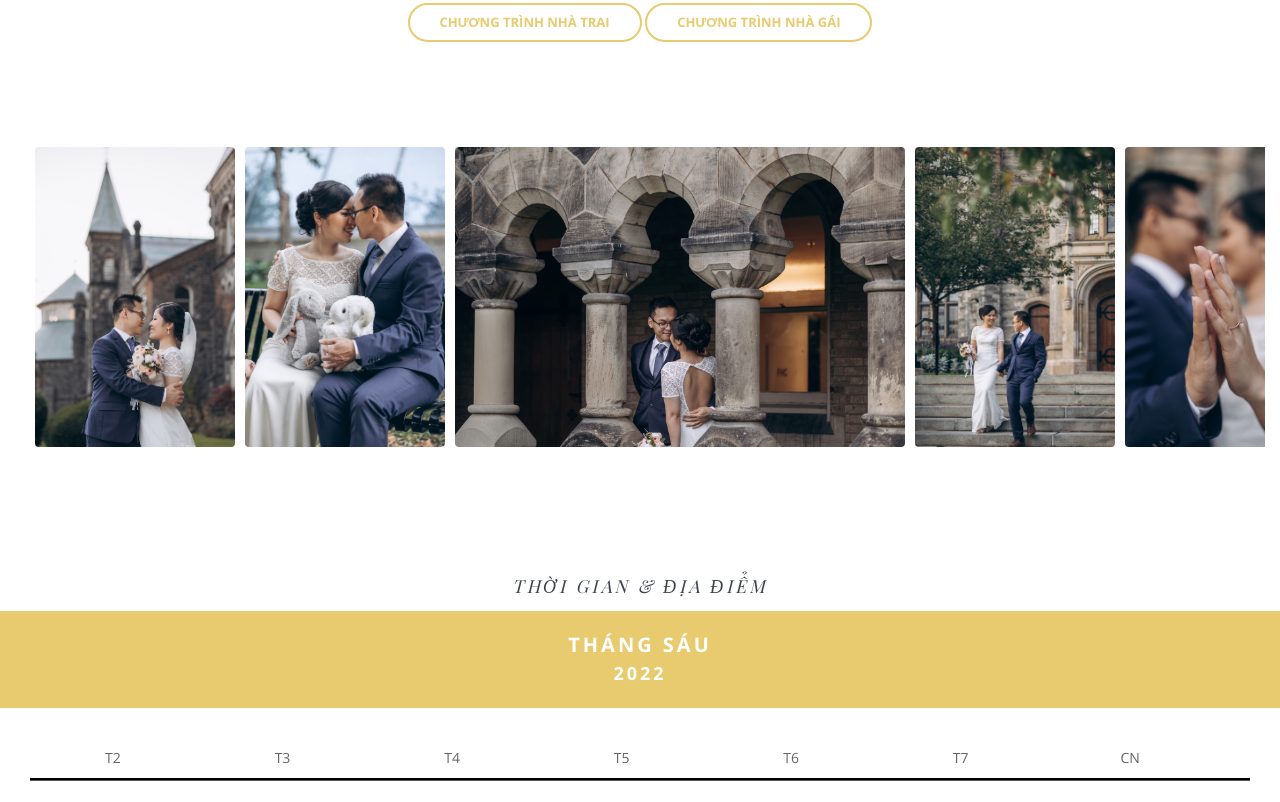
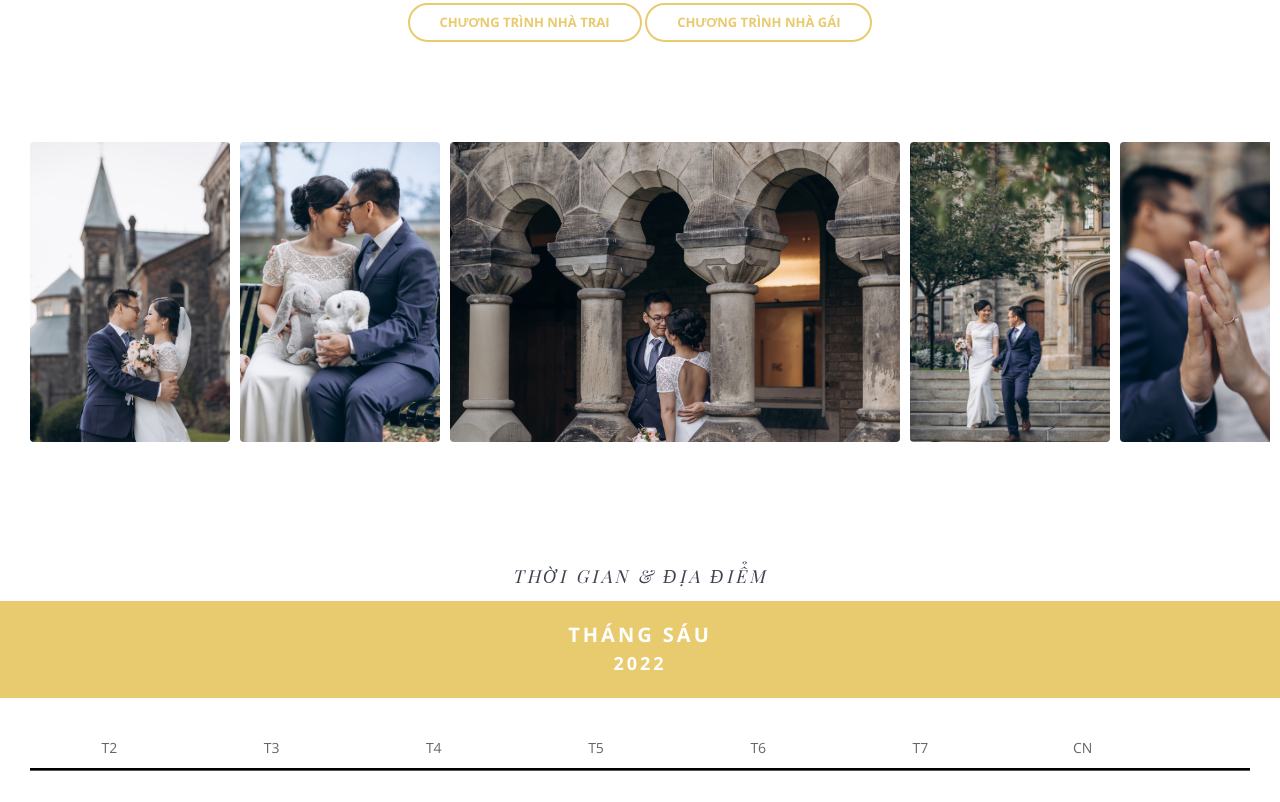
Before and after one commit to nhamlv-55/WD, a website: page index.html in a window 1280 px wide. Shown: the part 918-1720 px from the top of the page. Drawn offline with nearby package versions, Linux system fonts and the light colour scheme; some packages are replaced by stand-ins of ours.

Commit message:
fix css bug that may cause issue with calendar

```diff
--- a/sass/styles.scss
+++ b/sass/styles.scss
@@ -458,7 +458,7 @@ Intro
 
 .weekdays li {
   display: inline-block;
-  width: 13.6%;
+  width: 13%;
   color: #666;
   text-align: center;
 }
@@ -473,7 +473,7 @@ Intro
   list-style-type: none;
   font-family:'Segoe UI', Tahoma, Geneva, Verdana, sans-serif;
   display: inline-block;
-  width: 13.6%;
+  width: 13%;
   text-align: center;
   margin-bottom: 5px;
   font-size:12px;
@@ -828,7 +828,6 @@ body.modal-open {
 */
 .carousel-list {
   list-style: none;
-  border: 5px solid #fff;
   padding: 20px;
   border-radius: 12px;
 }
```
Also changed, not shown: css/styles.min.css.
